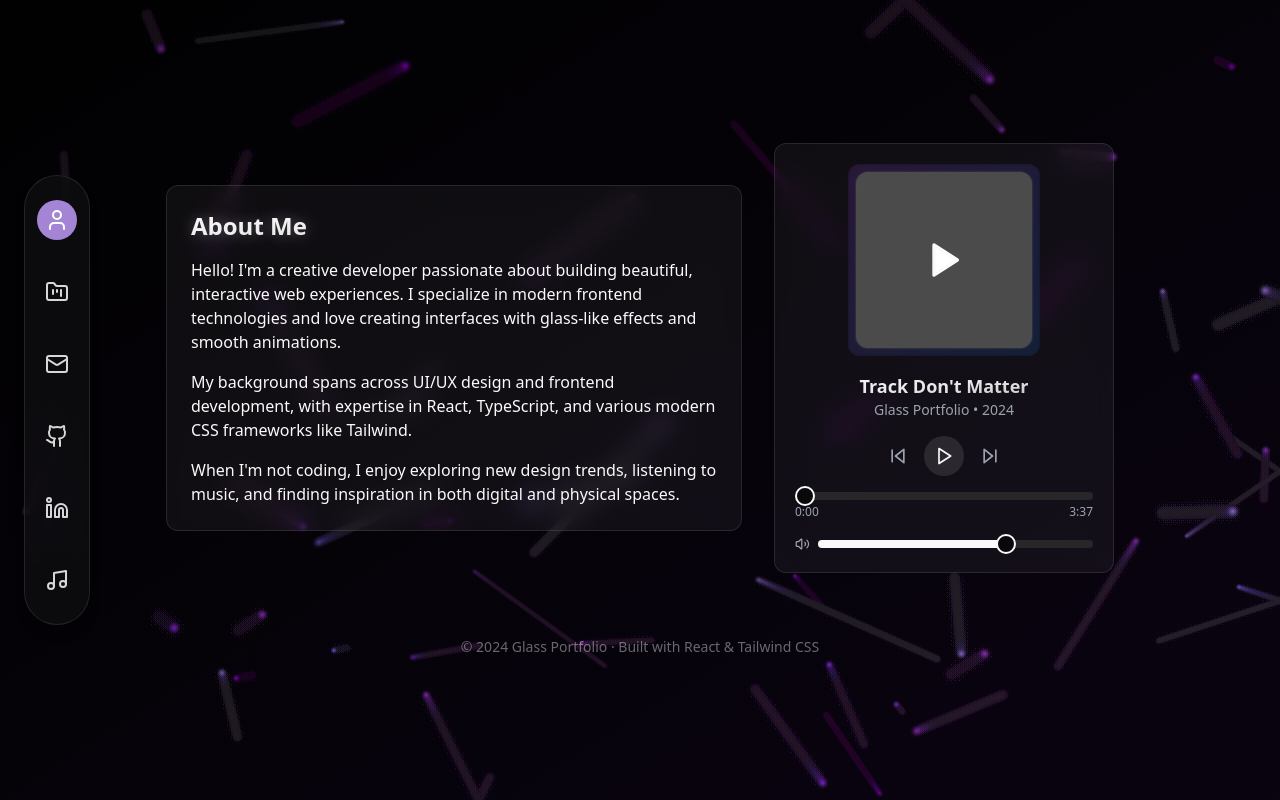
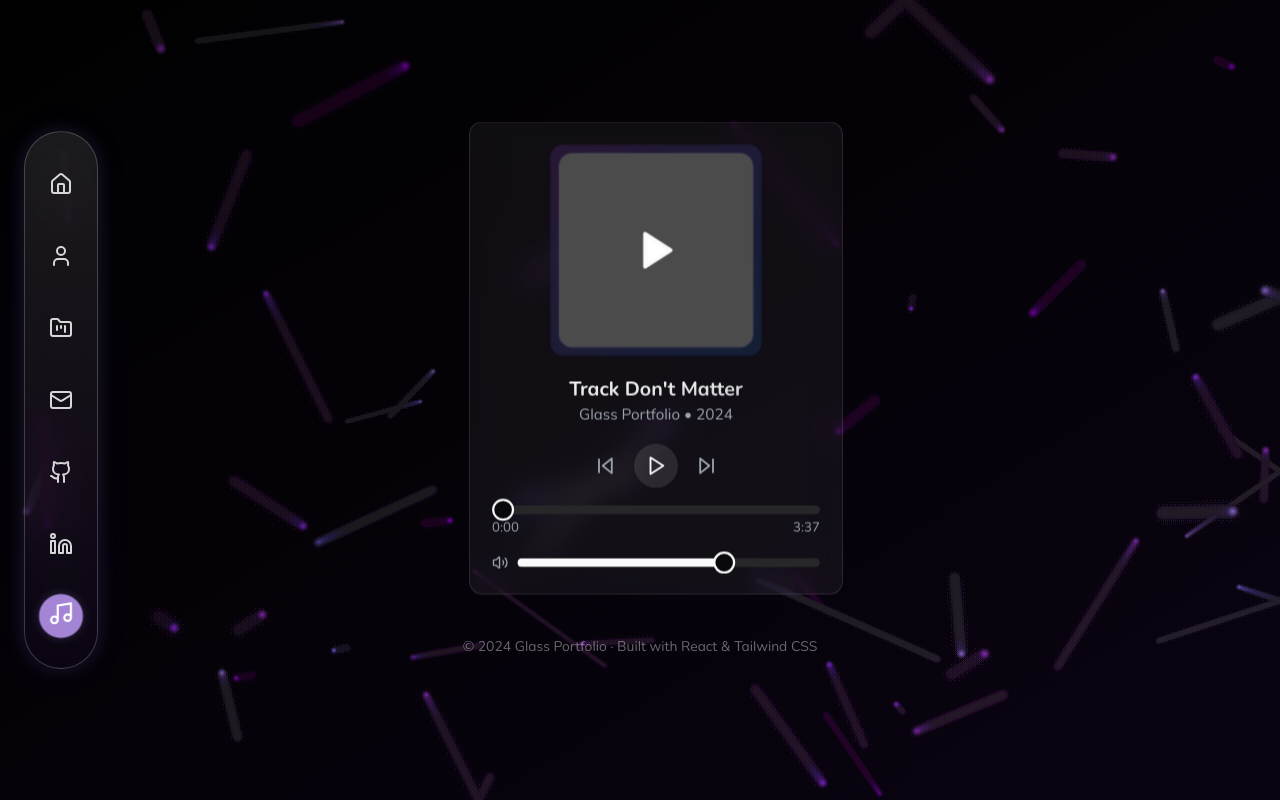
Before and after one commit to ManishTirkey/Portfolio, a React (Vite) app: page / in a window 1280 px wide. Built offline with nearby package versions, Linux system fonts and the light colour scheme; grey boxes are pictures that could not be loaded.

Commit message:
Refactor: Improve taskbar and section behavior
- Implement single-section opening in the main content area.
- Set "Music" as the default active section.
- Apply glassy design to the taskbar.
- Enhance typography and color scheme.

```diff
--- a/src/components/AboutSection.tsx
+++ b/src/components/AboutSection.tsx
@@ -3,17 +3,17 @@ import React from 'react';
 
 const AboutSection = () => {
   return (
-    <div className="glass-card p-6 max-w-xl">
-      <h2 className="text-2xl font-bold mb-4 text-gradient text-glow">About Me</h2>
-      <p className="mb-4">
+    <div className="glass-card p-8 max-w-xl">
+      <h2 className="text-3xl font-bold mb-6 text-gradient text-glow font-display">About Me</h2>
+      <p className="mb-5 font-light leading-relaxed">
         Hello! I'm a creative developer passionate about building beautiful, interactive web experiences.
         I specialize in modern frontend technologies and love creating interfaces with glass-like effects and smooth animations.
       </p>
-      <p className="mb-4">
+      <p className="mb-5 font-light leading-relaxed">
         My background spans across UI/UX design and frontend development, with expertise in React, TypeScript,
         and various modern CSS frameworks like Tailwind.
       </p>
-      <p>
+      <p className="font-light leading-relaxed">
         When I'm not coding, I enjoy exploring new design trends, listening to music,
         and finding inspiration in both digital and physical spaces.
       </p>
--- a/src/components/Taskbar.tsx
+++ b/src/components/Taskbar.tsx
@@ -1,6 +1,6 @@
 
 import { useState } from 'react';
-import { User, FolderKanban, Mail, Github, Linkedin, Music } from 'lucide-react';
+import { User, FolderKanban, Mail, Github, Linkedin, Music, Home } from 'lucide-react';
 import { cn } from '@/lib/utils';
 
 interface TaskbarProps {
@@ -12,6 +12,7 @@ const Taskbar = ({ onMenuItemClick, activeSection }: TaskbarProps) => {
   const [hoveredItem, setHoveredItem] = useState<string | null>(null);
 
   const menuItems = [
+    { id: 'welcome', icon: Home, label: 'Welcome' },
     { id: 'about', icon: User, label: 'About' },
     { id: 'projects', icon: FolderKanban, label: 'Projects' },
     { id: 'contact', icon: Mail, label: 'Contact Me' },
@@ -22,7 +23,7 @@ const Taskbar = ({ onMenuItemClick, activeSection }: TaskbarProps) => {
 
   return (
     <div className="fixed left-6 top-1/2 -translate-y-1/2 z-50">
-      <div className="glass-taskbar flex flex-col items-center justify-center py-6 px-3 gap-8 rounded-full">
+      <div className="glass-taskbar-enhanced flex flex-col items-center justify-center py-8 px-4 gap-8 rounded-full shadow-glow">
         {menuItems.map((item) => {
           const isActive = activeSection === item.id;
           const isHovered = hoveredItem === item.id;
@@ -38,10 +39,12 @@ const Taskbar = ({ onMenuItemClick, activeSection }: TaskbarProps) => {
                 onClick={() => onMenuItemClick(item.id)}
                 className={cn(
                   "p-2 rounded-full transition-all duration-300 icon-hover",
-                  isActive ? "bg-sidebar-primary text-white" : "text-sidebar-foreground hover:text-white"
+                  isActive
+                    ? "bg-sidebar-primary text-white shadow-glow-sm scale-110"
+                    : "text-sidebar-foreground hover:text-white"
                 )}
               >
-                <item.icon size={24} />
+                <item.icon size={24} className={isActive ? "animate-float" : ""} />
               </button>
 
               {/* Label tooltip */}
@@ -49,7 +52,7 @@ const Taskbar = ({ onMenuItemClick, activeSection }: TaskbarProps) => {
                 "absolute left-14 top-1/2 -translate-y-1/2 glass-morphism px-3 py-1.5 rounded-md whitespace-nowrap",
                 "opacity-0 group-hover:opacity-100 transition-opacity duration-300",
               )}>
-                <span className="text-sm font-medium">{item.label}</span>
+                <span className="text-sm font-medium font-display">{item.label}</span>
               </div>
             </div>
           );
--- /dev/null
+++ b/src/components/WelcomeSection.tsx
@@ -0,0 +1,35 @@
+
+import React from 'react';
+import { ChevronRight } from 'lucide-react';
+
+const WelcomeSection = () => {
+  return (
+    <div className="glass-card p-8 max-w-xl">
+      <h1 className="text-4xl font-bold mb-6 text-gradient text-glow font-display">Welcome to My Portfolio</h1>
+
+      <p className="mb-4 font-light leading-relaxed text-lg">
+        Thanks for stopping by! I'm a creative developer passionate about building
+        beautiful digital experiences with modern web technologies.
+      </p>
+
+      <p className="mb-6 font-light leading-relaxed text-lg">
+        Feel free to explore my projects, learn more about me, or get in touch.
+        The music player is always available for your enjoyment while you browse.
+      </p>
+
+      <div className="flex flex-wrap gap-4 mt-8">
+        <div className="glass-button flex items-center gap-2 px-5 py-3 rounded-full bg-white/10 hover:bg-white/20 cursor-pointer transition-all group">
+          <span className="font-medium">Explore Projects</span>
+          <ChevronRight className="w-5 h-5 group-hover:translate-x-1 transition-transform" />
+        </div>
+
+        <div className="glass-button flex items-center gap-2 px-5 py-3 rounded-full bg-white/10 hover:bg-white/20 cursor-pointer transition-all group">
+          <span className="font-medium">About Me</span>
+          <ChevronRight className="w-5 h-5 group-hover:translate-x-1 transition-transform" />
+        </div>
+      </div>
+    </div>
+  );
+};
+
+export default WelcomeSection;
--- a/src/index.css
+++ b/src/index.css
@@ -1,3 +1,5 @@
+
+@import url('https://fonts.googleapis.com/css2?family=Nunito:wght@300;400;500;600;700&family=Raleway:wght@300;400;500;600;700&display=swap');
 
 @tailwind base;
 @tailwind components;
@@ -42,7 +44,7 @@
   }
 
   body {
-    @apply bg-background text-foreground antialiased;
+    @apply bg-background text-foreground antialiased font-body;
     font-feature-settings: "ss01", "ss02", "cv01", "cv02", "cv03";
   }
 
@@ -69,6 +71,10 @@
 
   .glass-taskbar {
     @apply backdrop-blur-xl bg-sidebar/80 border border-white/10 shadow-lg;
+  }
+
+  .glass-taskbar-enhanced {
+    @apply backdrop-blur-xl bg-gradient-to-b from-white/10 to-purple-500/5 border border-white/20 shadow-lg;
   }
 
   .glass-card {
@@ -102,4 +108,13 @@
     filter: drop-shadow(0 0 0.5rem rgba(255, 255, 255, 0.5));
     transition: all 0.3s ease;
   }
+
+  .shadow-glow {
+    box-shadow: 0 0 20px rgba(156, 132, 255, 0.15),
+                0 0 40px rgba(156, 132, 255, 0.05);
+  }
+
+  .shadow-glow-sm {
+    box-shadow: 0 0 10px rgba(180, 160, 255, 0.2);
+  }
 }
--- a/src/pages/Index.tsx
+++ b/src/pages/Index.tsx
@@ -8,9 +8,10 @@ import ContactSection from '@/components/ContactSection';
 import SocialLinks from '@/components/SocialLinks';
 import BackgroundEffect from '@/components/BackgroundEffect';
 import { cn } from '@/lib/utils';
+import WelcomeSection from '@/components/WelcomeSection';
 
 const Index = () => {
-  const [activeSection, setActiveSection] = useState<string>('about');
+  const [activeSection, setActiveSection] = useState<string>('music');
 
   const handleMenuItemClick = (section: string) => {
     // Handle external links
@@ -46,15 +47,16 @@ const Index = () => {
         <div className="container max-w-6xl px-4 mx-auto">
           {/* Content wrapper */}
           <div className="flex flex-wrap items-center justify-center gap-8">
-            {/* Content sections */}
+            {/* Content sections - only one shown at a time */}
             <div className="transition-all duration-500">
+              {activeSection === 'welcome' && <WelcomeSection />}
               {activeSection === 'about' && <AboutSection />}
               {activeSection === 'projects' && <ProjectsSection />}
               {activeSection === 'contact' && <ContactSection />}
               {(activeSection === 'github' || activeSection === 'linkedin') && <SocialLinks />}
             </div>
 
-            {/* Music player - always visible */}
+            {/* Music player - always visible but highlighted when selected */}
             <div className={cn(
               "transition-all duration-500",
               activeSection === 'music' ? "scale-110" : "scale-100"
--- a/tailwind.config.ts
+++ b/tailwind.config.ts
@@ -19,6 +19,10 @@ export default {
 			}
 		},
 		extend: {
+			fontFamily: {
+				'display': ['Raleway', 'sans-serif'],
+				'body': ['Nunito', 'sans-serif'],
+			},
 			colors: {
 				border: 'hsl(var(--border))',
 				input: 'hsl(var(--input))',
```
